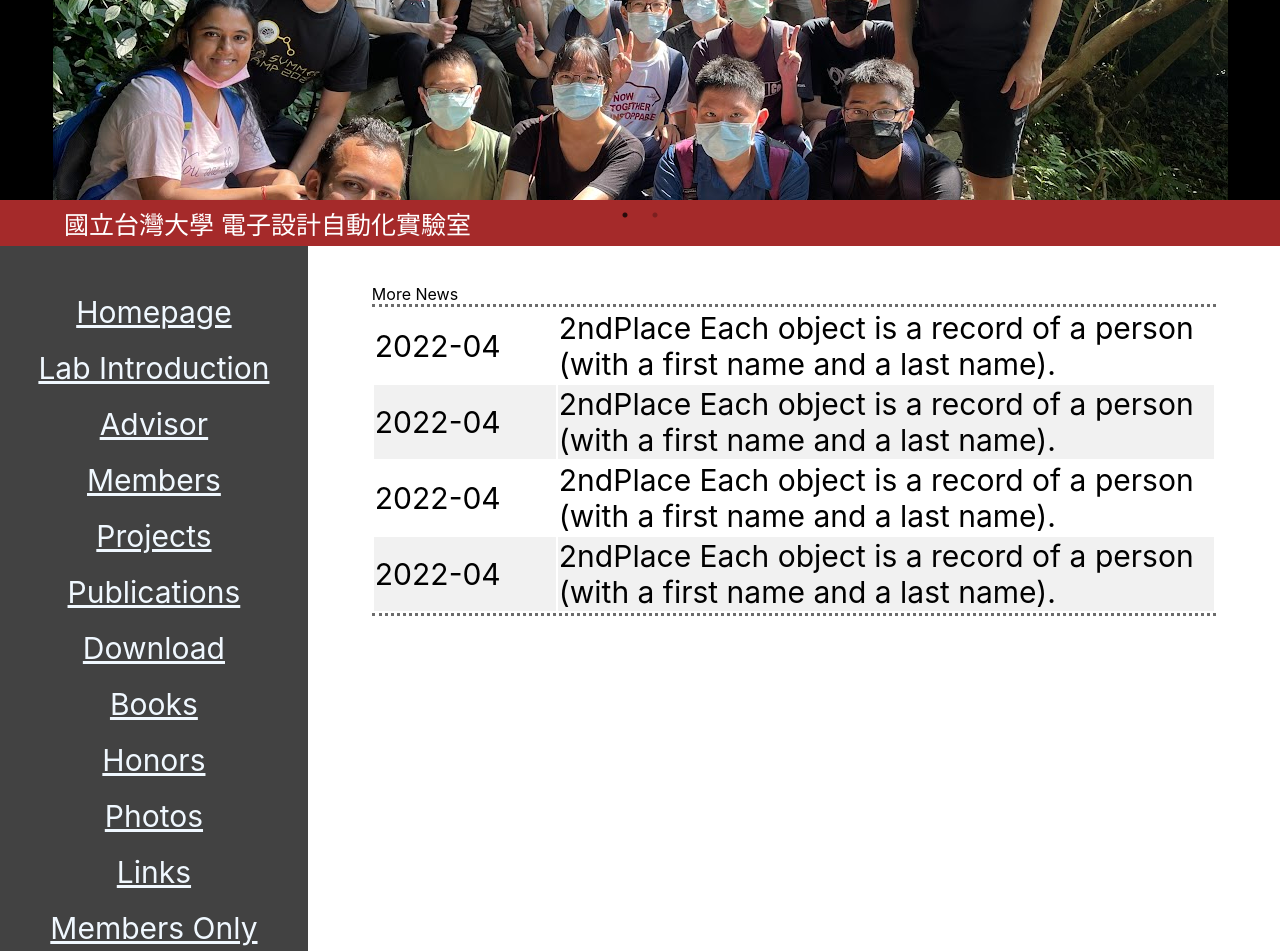
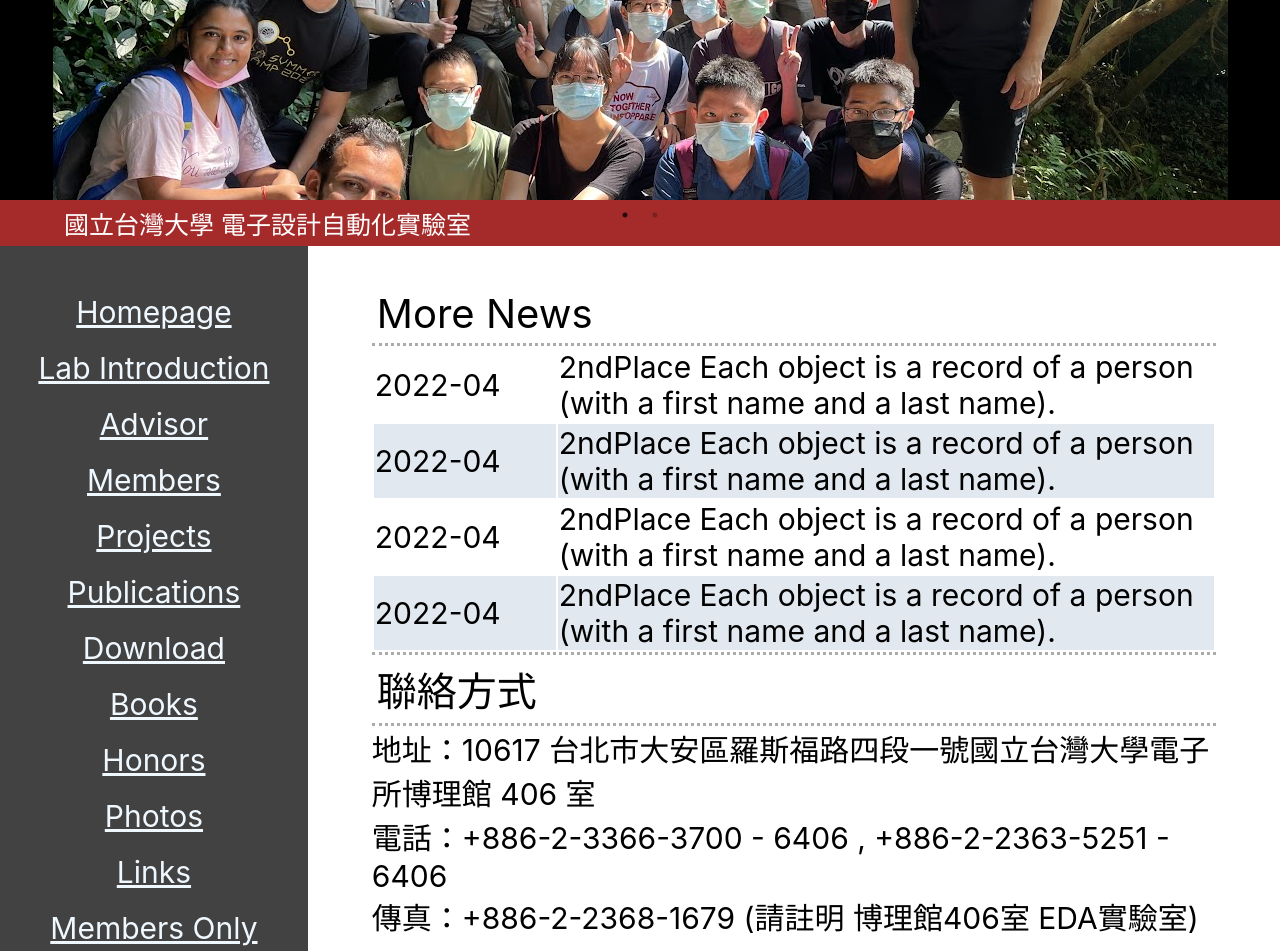
Before and after one commit to harry1003/Lab-Website, a React (Create React App) app in the folder client/: page / in a window 1280 px wide. Shown: the top 951 px of the page. Built offline with nearby package versions, Linux system fonts and the light colour scheme.

Commit message:
finish homepage

```diff
--- a/client/src/containers/Homepage/Homepage.css
+++ b/client/src/containers/Homepage/Homepage.css
@@ -1,7 +1,12 @@
+.MoreNews{
+    font-size: 40px;
+    padding:5px;
+}
+
 .News{
     font-size: 30px;
     border-style: dotted;
-    border-color: #6c6c6c;
+    border-color: #ababab;
     border-left: None;
     border-right: None;
 }
@@ -11,5 +16,19 @@
 }
 
 tr:nth-child(even) {
-    background-color: #f1f1f1;
+    background-color: #e1e8ef;
 }
+
+.Big{
+    border-bottom: #ababab;
+    border-style: dotted;
+    border-left: None;
+    border-right: None;
+    border-top: None;
+    font-size: 40px;
+    padding:5px;
+}
+
+.Normal{
+    font-size: 30px;
+}
--- a/client/src/containers/Homepage/Homepage.js
+++ b/client/src/containers/Homepage/Homepage.js
@@ -18,7 +18,7 @@ class Homepage extends Component {
     render() {
         return(
             <div>
-                <div>
+                <div className='MoreNews'>
                     More News
                 </div>
 
@@ -35,7 +35,19 @@ class Homepage extends Component {
                     }
                 </table>
 
-
+                <div className='Big'>聯絡方式</div>
+                <div className='Normal'>
+                    地址：10617 台北市大安區羅斯福路四段一號國立台灣大學電子所博理館 406 室<br/>
+                    電話：+886-2-3366-3700 - 6406 , +886-2-2363-5251 - 6406 <br/>
+                    傳真：+886-2-2368-1679 (請註明 博理館406室 EDA實驗室)
+                </div>
+                <div className='Big'>Contact</div>
+                <div className='Normal'>
+                    Company: Electronic Design Automation Lab, National Taiwan University<br/>
+                    Address: BL406, No. 1, Sec. 4, Roosevelt Road, Taipei 10617, Taiwan (R.O.C.)<br/>
+                    Phone: +886-2-3366-3700 - 6406, +886-2-2363-5251 - 6406 <br/>
+                    Fax: +886-2-2368-1679 (Please note EDA Lab, BL406)
+                </div>
             </div>
         );
     }
```
